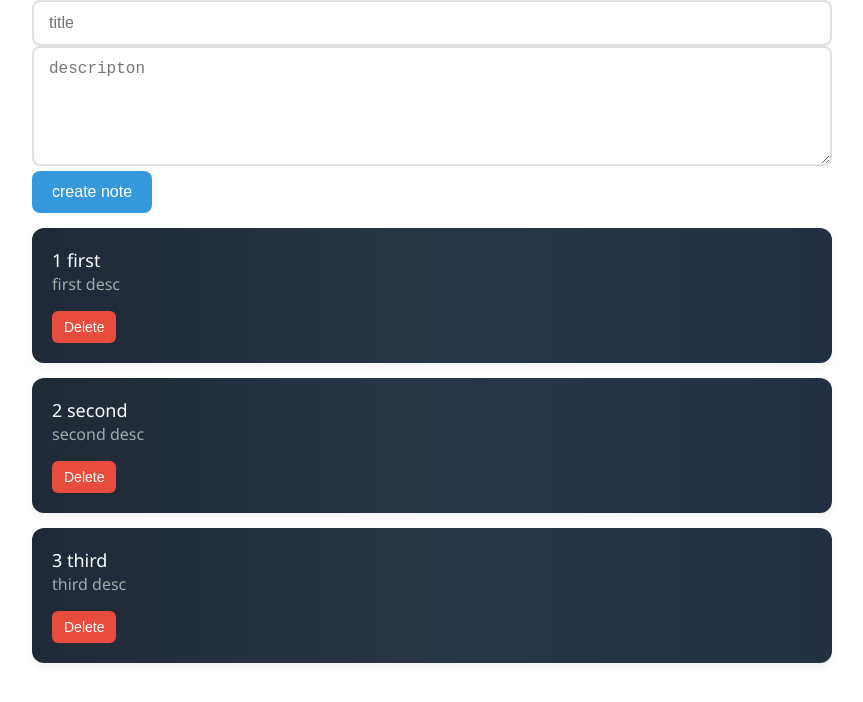
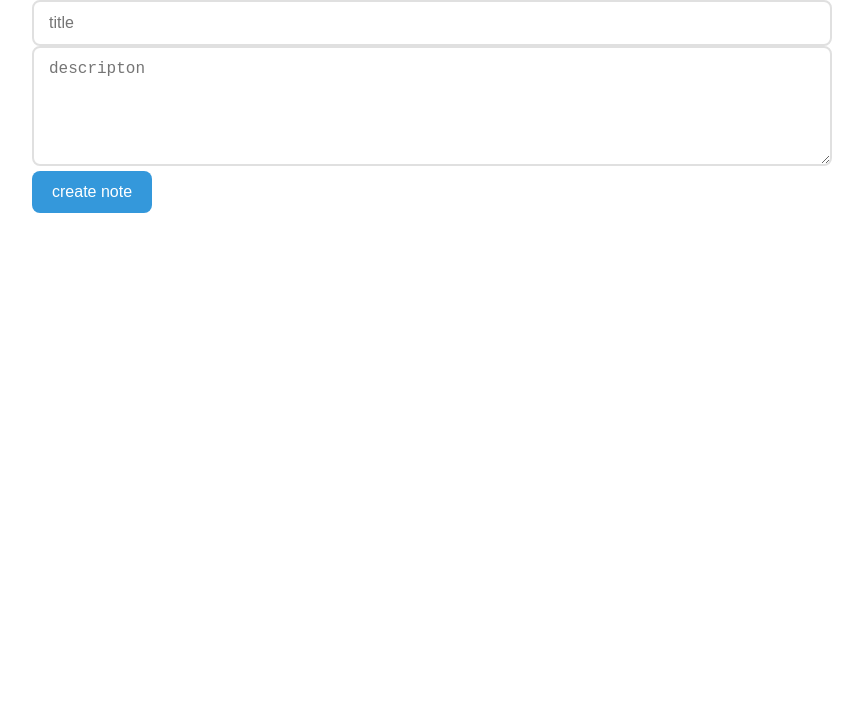
Before and after one commit to Nnustyy/Notes, a React (Vite) app: page / in a window 1280 px wide. Shown: the top 702 px of the page, without its empty margins (208-1071 px from the left). Built offline with nearby package versions, Linux system fonts and the light colour scheme.

Commit message:
ability to create a new note

```diff
--- a/src/App.tsx
+++ b/src/App.tsx
@@ -1,10 +1,11 @@
-import React, { FC, use, useState } from 'react';
+import React, { useEffect, useState } from 'react';
 import './styles/index.scss'
 import Note from './Components/NoteItem';
 import NoteList from './Components/NoteList';
 import MyButton from './Components/UI/formButton/FormButton';
 import MyInput from './Components/UI/input/MyInput';
 import MyTextarea from './Components/UI/textarea/MyTextarea';
+import CreateNoteForm from './Components/CreateNoteForm';
 
 interface INote {
   id:number,
@@ -15,22 +16,19 @@ interface INote {
 const App = () => {
 
 
-const [notes, setNotes] = useState<INote[]>([
-  {id:1, title:'first', desc:'first desc'},
-  {id:2, title:'second', desc:'second desc'},
-  {id:3, title:'third', desc:'third desc'},
-])
+const [notes, setNotes] = useState<INote[]>([])
+
+
+const createNewNote = (newNote:{title:string, desc:string, id:number}) => {
+  setNotes([...notes, newNote])
+}
 
 
   return (
     <div  className='App'>
 
-    <form>
-      <MyInput type="text" placeholder='title'/>
-      <MyTextarea placeholder="descripton" ></MyTextarea>
-      <MyButton>create note</MyButton>
-    </form>
 
+      <CreateNoteForm create={createNewNote} />
       <NoteList notes={notes} />
 
 
--- /dev/null
+++ b/src/Components/CreateNoteForm.tsx
@@ -0,0 +1,42 @@
+import { useState } from 'react';
+import React from 'react';
+import MyButton from './UI/formButton/FormButton';
+import MyInput from './UI/input/MyInput';
+import MyTextarea from './UI/textarea/MyTextarea';
+
+interface INote {
+  id:number,
+  title:string,
+  desc:string
+}
+
+interface CreateNoteFormProps {
+  create: (newNote:INote) => void
+}
+
+const CreateNoteForm = ({create}:CreateNoteFormProps) => {
+
+
+  const[note, setNote] = useState({title:'',desc:''})
+
+  const addNewNote = (e:React.MouseEvent<HTMLButtonElement>) => {
+    e.preventDefault()
+    const newNote = {
+      ...note,
+      id:Date.now()
+    }
+    create(newNote)
+    setNote({title:'',desc:''})
+  }
+
+
+  return (
+    <form>
+    <MyInput type="text" placeholder='title' value={note.title} onChange={e => setNote({...note, title:e.target.value})} />
+    <MyTextarea placeholder="descripton" value={note.desc} onChange={e => setNote({...note, desc:e.target.value})} ></MyTextarea>
+    <MyButton onClick={addNewNote} >create note</MyButton>
+  </form>
+  );
+};
+
+export default CreateNoteForm;
--- a/src/Components/NoteItem.tsx
+++ b/src/Components/NoteItem.tsx
@@ -1,20 +1,21 @@
-import React, { FC } from 'react';
+import React from 'react';
 
 interface INote {
   title:string,
   desc:string,
-  id:number
+  id:number,
 }
 
 interface NoteProps {
-  note:INote
+  note:INote,
+  number?:number
 }
 
-const Note= ({note}:NoteProps) => {
+const Note= ({note,number}:NoteProps) => {
   return (
     <div className="note">
         <div className="note-content">
-          <div className='note-title'> {note.id} {note.title}</div>
+          <div className='note-title'> {number}. {note.title}</div>
           <div className='note-desc'>
             {note.desc}
           </div>
--- a/src/Components/NoteList.tsx
+++ b/src/Components/NoteList.tsx
@@ -1,10 +1,11 @@
-import React, { FC } from 'react';
+import React from 'react';
 import Note from './NoteItem';
 
 interface INote {
   id:number,
   desc:string,
-  title:string
+  title:string,
+
 }
 
 interface INoteListProps {
@@ -14,8 +15,8 @@ interface INoteListProps {
 const NoteList = ({notes}:INoteListProps) => {
   return (
     <div>
-      {notes.map((note) =>
-      <Note key={note.id} note={note} />
+      {notes.map((note,index) =>
+      <Note key={note.id} note={note} number={index + 1} />
       )}
     </div>
   );
--- a/src/Components/UI/input/MyInput.tsx
+++ b/src/Components/UI/input/MyInput.tsx
@@ -8,9 +8,9 @@ interface IMyInput {
   value?:string
 }
 
-const MyInput = ({type,placeholder,value}:IMyInput) => {
+const MyInput = ({type,placeholder,value, onChange}:IMyInput) => {
   return (
-    <input  className={classes.myInput} type={type} placeholder={placeholder}  value={value}/>
+    <input  className={classes.myInput} type={type} placeholder={placeholder} value={value} onChange={onChange} />
   );
 };
 
--- a/src/Components/UI/textarea/MyTextarea.tsx
+++ b/src/Components/UI/textarea/MyTextarea.tsx
@@ -4,8 +4,7 @@ import classes from './MyTextarea.module.scss'
 interface IMyTextarea {
   placeholder:string,
   onChange?:ChangeEventHandler<HTMLTextAreaElement>,
-  value?:string,
-  className1?:string
+  value?:string
 }
 
 const MyTextarea = ({placeholder, value, onChange}:IMyTextarea) => {
```
